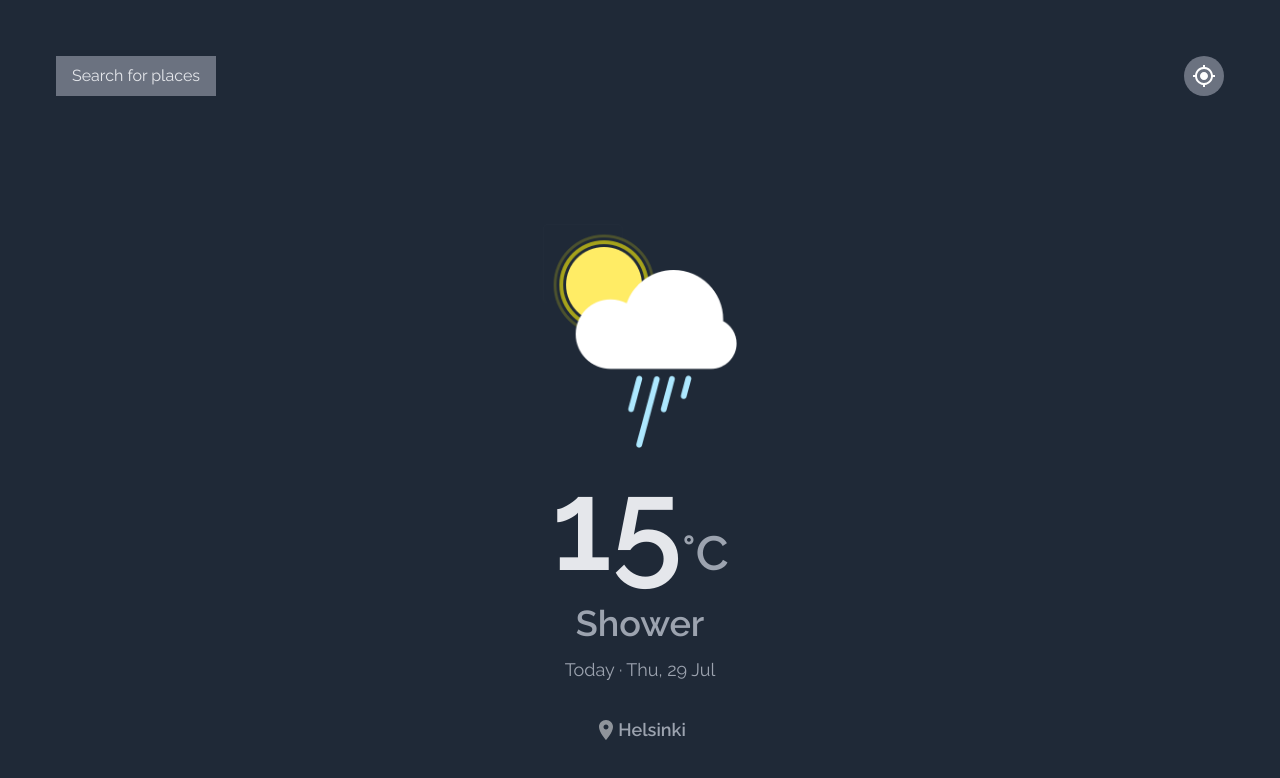
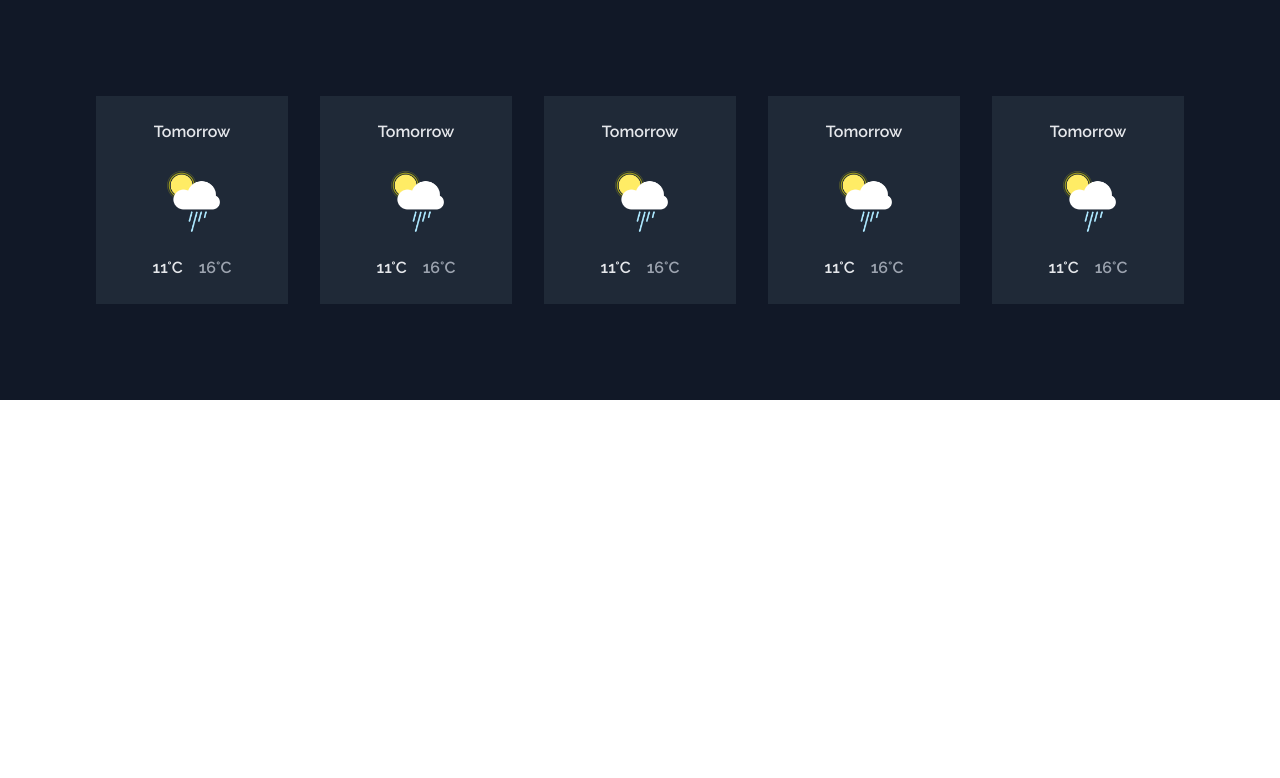
Before and after one commit to bk20dev/weather-app, a React (Create React App) app: page / in a window 1280 px wide. Shown: the top 778 px of the page. Built offline with nearby package versions, Linux system fonts and the light colour scheme.

Commit message:
Added DailyForecast component

```diff
--- a/src/components/App.jsx
+++ b/src/components/App.jsx
@@ -1,14 +1,16 @@
-import WeatherSummary from './WeatherSummary';
+import WeatherDetails from './WeatherDetails/WeatherDetails';
+// import WeatherSummary from './WeatherSummary';
 
 const App = () => (
-  <WeatherSummary
-    temperature={15}
-    unit="C"
-    name="Shower"
-    abbr="s"
-    date={new Date()}
-    location="Helsinki"
-  />
+  // <WeatherSummary
+  //   temperature={15}
+  //   unit="C"
+  //   name="Shower"
+  //   abbr="s"
+  //   date={new Date()}
+  //   location="Helsinki"
+  // />
+  <WeatherDetails />
 );
 
 export default App;
--- /dev/null
+++ b/src/components/WeatherDetails/DailyForecast.jsx
@@ -0,0 +1,18 @@
+import getIconPath from '../../utils/getIconPath';
+
+const DailyForecast = ({ date, abbr, unit, min, max }) => (
+  <div className="flex flex-col gap-6 bg-gray-800 text-gray-200 text-center font-semibold p-6 w-full">
+    <p>{date}</p>
+    <img src={getIconPath(abbr)} alt="" className="h-16 object-contain" />
+    <div>
+      <span className="mr-4">
+        {min}°{unit}
+      </span>
+      <span className="text-gray-400">
+        {max}°{unit}
+      </span>
+    </div>
+  </div>
+);
+
+export default DailyForecast;
--- /dev/null
+++ b/src/components/WeatherDetails/WeatherDetails.jsx
@@ -0,0 +1,9 @@
+import WeeklyForecast from './WeeklyForecast';
+
+const WeatherDetails = () => (
+  <div className="bg-gray-900 p-24">
+    <WeeklyForecast />
+  </div>
+);
+
+export default WeatherDetails;
--- /dev/null
+++ b/src/components/WeatherDetails/WeeklyForecast.jsx
@@ -0,0 +1,13 @@
+import DailyForecast from './DailyForecast';
+
+const WeeklyForecast = () => (
+  <div className="flex gap-8">
+    <DailyForecast date="Tomorrow" abbr="s" min={11} max={16} unit="C" />
+    <DailyForecast date="Tomorrow" abbr="s" min={11} max={16} unit="C" />
+    <DailyForecast date="Tomorrow" abbr="s" min={11} max={16} unit="C" />
+    <DailyForecast date="Tomorrow" abbr="s" min={11} max={16} unit="C" />
+    <DailyForecast date="Tomorrow" abbr="s" min={11} max={16} unit="C" />
+  </div>
+);
+
+export default WeeklyForecast;
```
